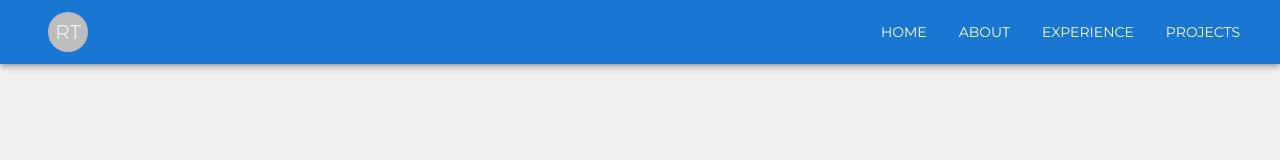
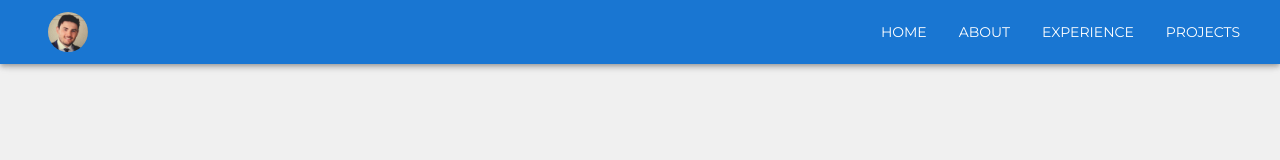
Before and after one commit to Robert-Tyssen/RobertTyssen-Dev-Site, a Next.js app: page / in a window 1280 px wide. Shown: the top 160 px of the page. Built offline with nearby package versions, Linux system fonts and the light colour scheme.

Commit message:
Added logo to nav bar

```diff
--- a/src/components/nav/MyAppBar.tsx
+++ b/src/components/nav/MyAppBar.tsx
@@ -16,10 +16,12 @@ const MyAppBar = () => {
 
   const drawerWidth = 400;
 
+  const myLogo = (<Avatar src='/assets/robert-headshot.jpg' />)
+
   const drawer = (
     <Box onClick={handleDrawerToggle}>
       <ListItem>
-        <Avatar><Typography variant='h6'>RT</Typography></Avatar>
+        {myLogo}
       </ListItem>
       <List>
         {navItems.map((item) => (
@@ -49,14 +51,7 @@ const MyAppBar = () => {
             >
               <MenuRoundedIcon />
             </IconButton>
-            <Avatar>
-              <Typography
-                variant='h6'
-                component='div'
-              >
-                RT
-              </Typography>
-            </Avatar>
+            {myLogo}
           </Toolbar>
 
           <Box sx={{ display: { xs: 'none', sm: 'block' } }} justifyContent='flex-end'>
```
